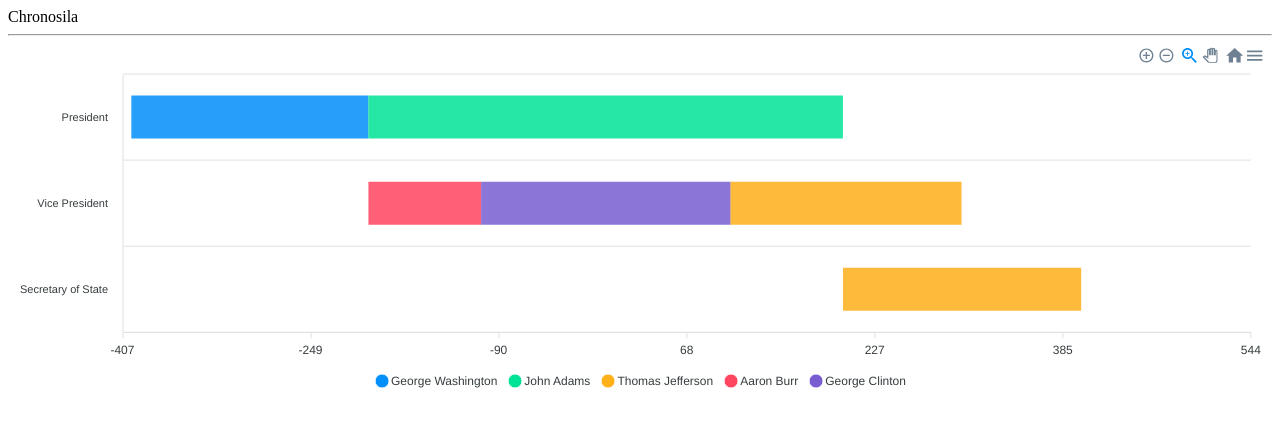
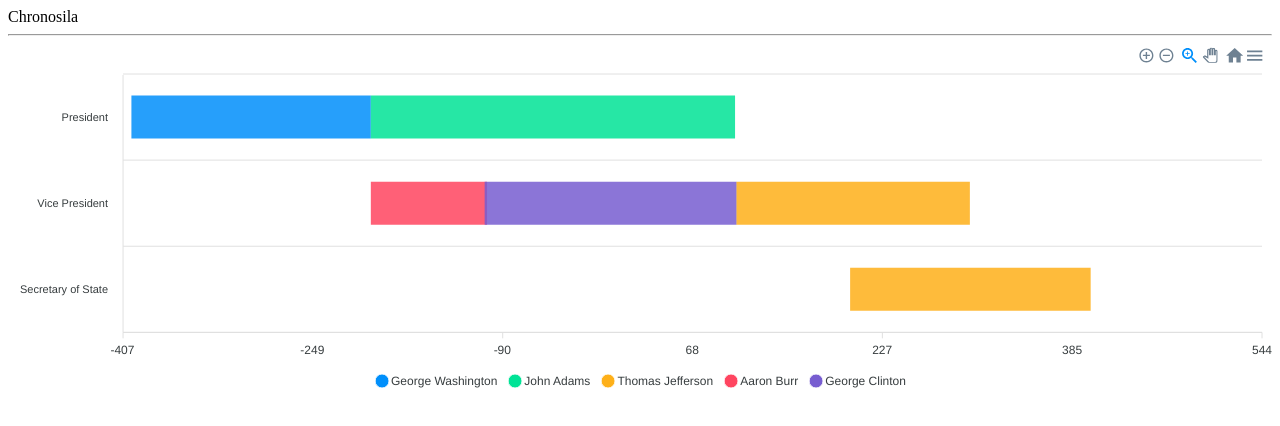
Before and after one commit to romachne/chronosila, a React (Create React App) app: page /timeline in a window 1280 px wide. Shown: the top 426 px of the page. Built offline with nearby package versions, Linux system fonts and the light colour scheme.

Commit message:
fixed yaxis

```diff
--- a/src/components/TimeLine/ApexChart.tsx
+++ b/src/components/TimeLine/ApexChart.tsx
@@ -11,7 +11,6 @@ interface ApexChartProps {
 }
 
 let data = [
-  // George Washington
   {
     name: 'George Washington',
     data: [
@@ -24,7 +23,6 @@ let data = [
       },
     ]
   },
-  // John Adams
   {
     name: 'John Adams',
     data: [
@@ -32,7 +30,7 @@ let data = [
         x: 'President',
         y: [
           new Date(-200, 2, 4).getTime(),
-          new Date(200, 2, 4).getTime()
+          new Date(104, 2, 4).getTime()
         ]
       }
     ]
@@ -65,7 +63,7 @@ let data = [
         x: 'Vice President',
         y: [
           new Date(-200, 2, 4).getTime(),
-          new Date(-105, 2, 4).getTime()
+          new Date(-103, 2, 4).getTime()
         ]
       }
     ]
@@ -113,27 +111,21 @@ export default class ApexChart extends Component<ApexChartProps, ApexChartState>
           type: 'solid'
         },
         xaxis: {
+          type: 'datetime',
           labels: {
             formatter: function(value: any, timestamp: any, opts: any) {
               return new Date(value).getFullYear().toString()
             }
           }
         },
-        yaxis: {
-          labels: {
-            formatter: function(value: any, index: any) {
-              return value
-            }
-          }
-        },
         tooltip: {
           custom: function(opts: any) {
-            // const fromYear = new Date(opts.y1).getFullYear()
-            // const toYear = new Date(opts.y2).getFullYear()
-            // const values = opts.ctx.rangeBar.getTooltipValues(opts)
+            const fromYear = new Date(opts.y1).getFullYear()
+            const toYear = new Date(opts.y2).getFullYear()
+            const values = opts.ctx.rangeBar.getTooltipValues(opts)
 
             return (
-              ''
+              fromYear + ' ' + toYear
             )
           }
         }
@@ -145,13 +137,8 @@ export default class ApexChart extends Component<ApexChartProps, ApexChartState>
 
   render() {
     return (
-      <div className="app">
-        <div className="row">
-          <div className="mixed-chart">
-            <ReactApexChart options={this.state.options} series={this.state.series} type="rangeBar"
-                            height={350}/>
-          </div>
-        </div>
+      <div id="chart">
+        <ReactApexChart options={this.state.options} series={this.state.series} type="rangeBar" height={350} />
       </div>
     );
   }
```
Also changed, not shown: 1 other file (tests, documents, lock files or other folders).
